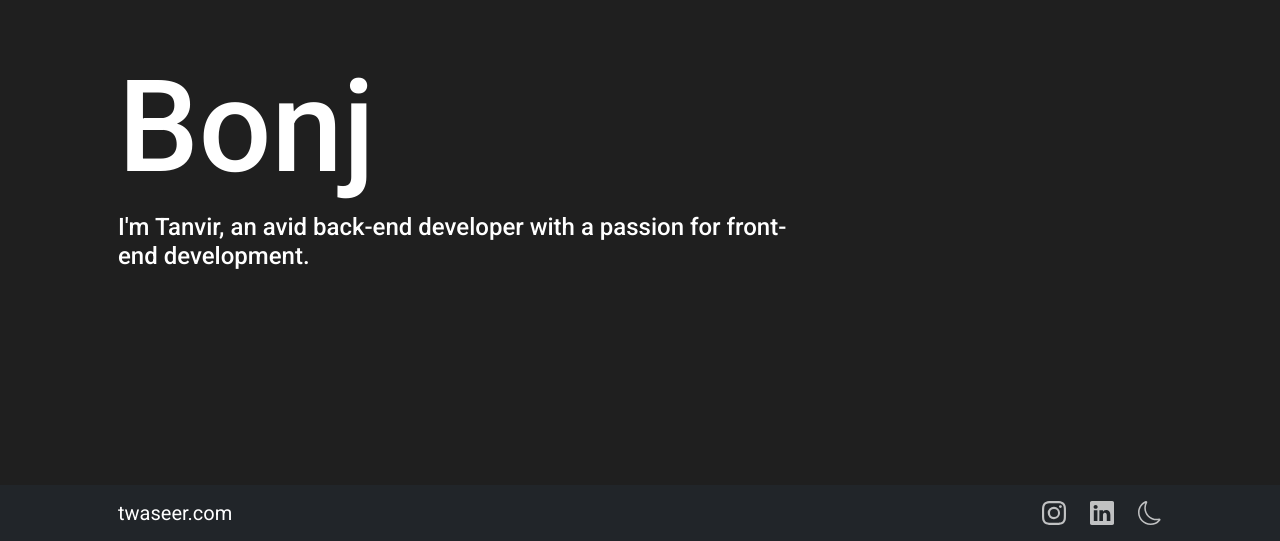
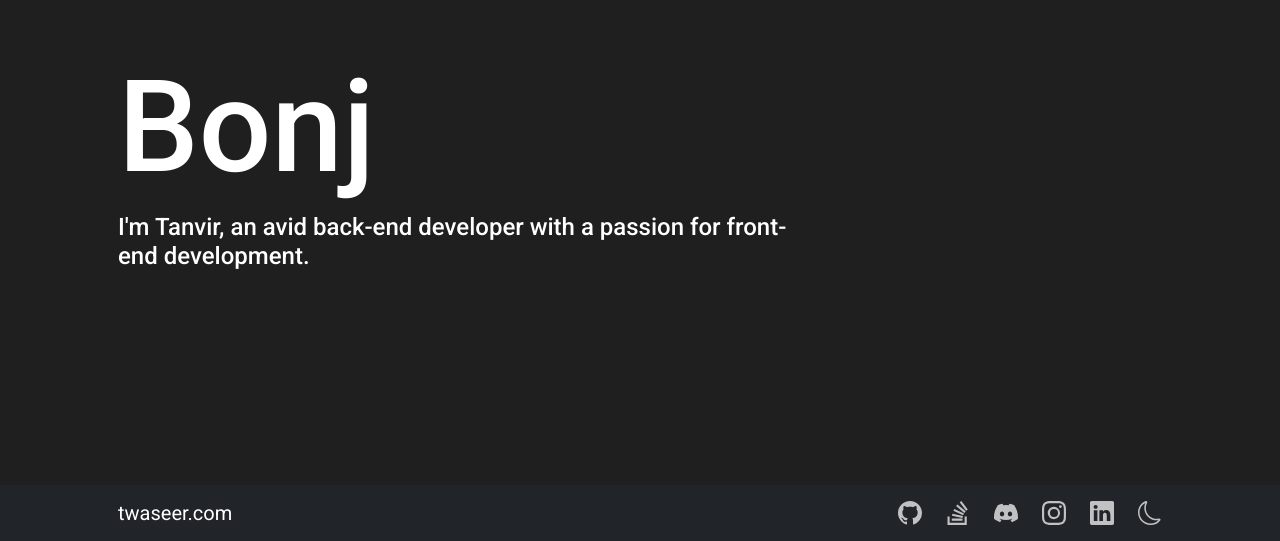
Before and after one commit to waseertanvir/twaseer-static-website, a plain HTML site: page index.html in a window 1280 px wide. Shown: the part 259-800 px from the top of the page. Drawn offline with nearby package versions, Linux system fonts and the light colour scheme.

Commit message:
added github, stackoverflow and discord icons

```diff
--- a/index.html
+++ b/index.html
@@ -28,6 +28,34 @@
                 </ul>
             </div>
             <div class="row">
+                <div class="col">
+                    <a href="" target="_blank">
+                        <svg xmlns="http://www.w3.org/2000/svg" width="16" height="16" fill="rgb(192, 193, 194)"
+                            class="bi bi-github" viewBox="0 0 16 16">
+                            <path
+                                d="M8 0C3.58 0 0 3.58 0 8c0 3.54 2.29 6.53 5.47 7.59.4.07.55-.17.55-.38 0-.19-.01-.82-.01-1.49-2.01.37-2.53-.49-2.69-.94-.09-.23-.48-.94-.82-1.13-.28-.15-.68-.52-.01-.53.63-.01 1.08.58 1.23.82.72 1.21 1.87.87 2.33.66.07-.52.28-.87.51-1.07-1.78-.2-3.64-.89-3.64-3.95 0-.87.31-1.59.82-2.15-.08-.2-.36-1.02.08-2.12 0 0 .67-.21 2.2.82.64-.18 1.32-.27 2-.27s1.36.09 2 .27c1.53-1.04 2.2-.82 2.2-.82.44 1.1.16 1.92.08 2.12.51.56.82 1.27.82 2.15 0 3.07-1.87 3.75-3.65 3.95.29.25.54.73.54 1.48 0 1.07-.01 1.93-.01 2.2 0 .21.15.46.55.38A8.01 8.01 0 0 0 16 8c0-4.42-3.58-8-8-8" />
+                        </svg>
+                    </a>
+                </div>
+                <div class="col">
+                    <a href="" target="_blank">
+                        <svg xmlns="http://www.w3.org/2000/svg" width="16" height="16" fill="rgb(192, 193, 194)"
+                            class="bi bi-stack-overflow" viewBox="0 0 16 16">
+                            <path d="M12.412 14.572V10.29h1.428V16H1v-5.71h1.428v4.282z" />
+                            <path
+                                d="M3.857 13.145h7.137v-1.428H3.857zM10.254 0 9.108.852l4.26 5.727 1.146-.852zm-3.54 3.377 5.484 4.567.913-1.097L7.627 2.28l-.914 1.097zM4.922 6.55l6.47 3.013.603-1.294-6.47-3.013zm-.925 3.344 6.985 1.469.294-1.398-6.985-1.468z" />
+                        </svg>
+                    </a>
+                </div>
+                <div class="col">
+                    <a href="" target="_blank">
+                        <svg xmlns="http://www.w3.org/2000/svg" width="16" height="16" fill="rgb(192, 193, 194)"
+                            class="bi bi-discord" viewBox="0 0 16 16">
+                            <path
+                                d="M13.545 2.907a13.2 13.2 0 0 0-3.257-1.011.05.05 0 0 0-.052.025c-.141.25-.297.577-.406.833a12.2 12.2 0 0 0-3.658 0 8 8 0 0 0-.412-.833.05.05 0 0 0-.052-.025c-1.125.194-2.22.534-3.257 1.011a.04.04 0 0 0-.021.018C.356 6.024-.213 9.047.066 12.032q.003.022.021.037a13.3 13.3 0 0 0 3.995 2.02.05.05 0 0 0 .056-.019q.463-.63.818-1.329a.05.05 0 0 0-.01-.059l-.018-.011a9 9 0 0 1-1.248-.595.05.05 0 0 1-.02-.066l.015-.019q.127-.095.248-.195a.05.05 0 0 1 .051-.007c2.619 1.196 5.454 1.196 8.041 0a.05.05 0 0 1 .053.007q.121.1.248.195a.05.05 0 0 1-.004.085 8 8 0 0 1-1.249.594.05.05 0 0 0-.03.03.05.05 0 0 0 .003.041c.24.465.515.909.817 1.329a.05.05 0 0 0 .056.019 13.2 13.2 0 0 0 4.001-2.02.05.05 0 0 0 .021-.037c.334-3.451-.559-6.449-2.366-9.106a.03.03 0 0 0-.02-.019m-8.198 7.307c-.789 0-1.438-.724-1.438-1.612s.637-1.613 1.438-1.613c.807 0 1.45.73 1.438 1.613 0 .888-.637 1.612-1.438 1.612m5.316 0c-.788 0-1.438-.724-1.438-1.612s.637-1.613 1.438-1.613c.807 0 1.451.73 1.438 1.613 0 .888-.631 1.612-1.438 1.612" />
+                        </svg>
+                    </a>
+                </div>
                 <div class="col">
                     <a href="https://www.instagram.com/tanvir.waseer/" target="_blank">
                         <svg xmlns="http://www.w3.org/2000/svg" width="16" height="16" fill="rgb(192, 193, 194)"
```
